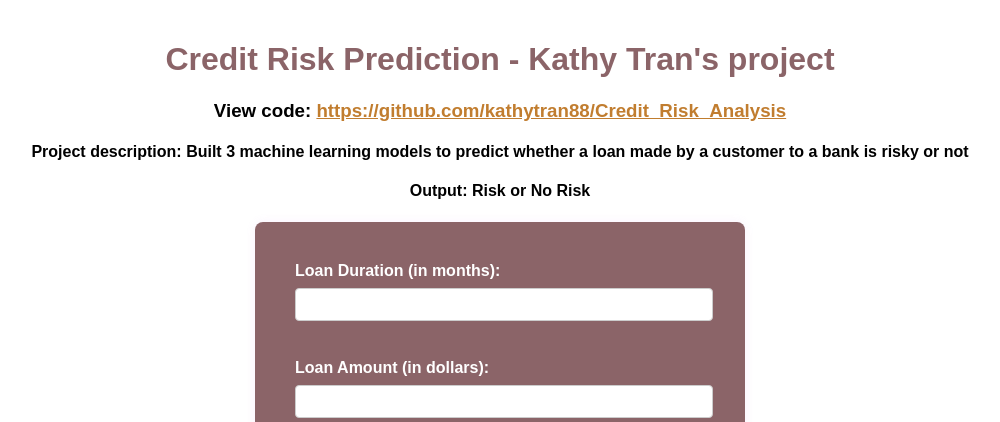
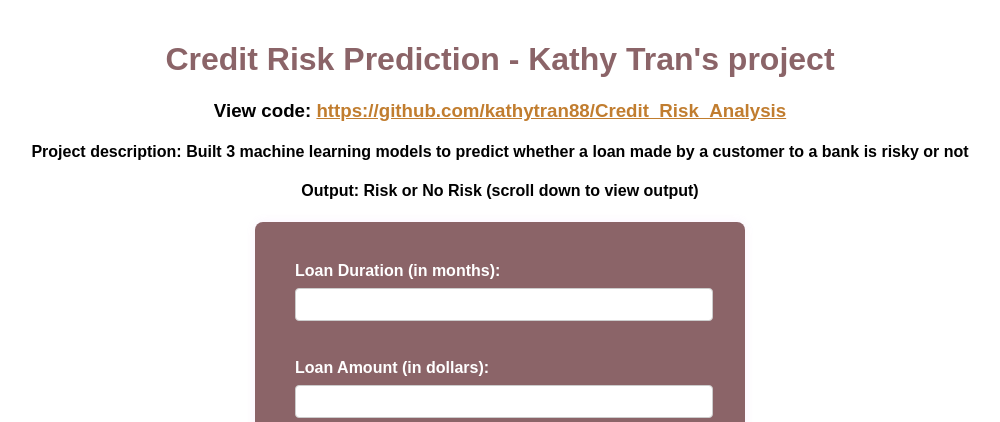
Before and after one commit to kathytran88/Credit_Risk_Analysis, a Flask app: page / in a window 1280 px wide. Shown: the top 422 px of the page, without its empty margins (140-1140 px from the left). Run offline with Flask 2, Linux system fonts and the light colour scheme; parts of the project's set-up code (start-up, migrations or seed data) failed here and were passed over.

Commit message:
fix interface

```diff
--- a/flask_app/templates/index.html
+++ b/flask_app/templates/index.html
@@ -70,7 +70,7 @@
     <h1>Credit Risk Prediction - Kathy Tran's project</h1>
     <h3>View code: <a href="https://github.com/kathytran88/Credit_Risk_Analysis">https://github.com/kathytran88/Credit_Risk_Analysis</a></h3>
     <h4><b>Project description: </b>Built 3 machine learning models to predict whether a loan made by a customer to a bank is risky or not</h4>
-    <h4>Output: Risk or No Risk</h4>
+    <h4>Output: Risk or No Risk (scroll down to view output)</h4>
     <form action="/" method="post">
         <label for="loan_duration">Loan Duration (in months):</label>
         <input type="number" step="any" name="loan_duration" id="loan_duration" required><br><br>
```
